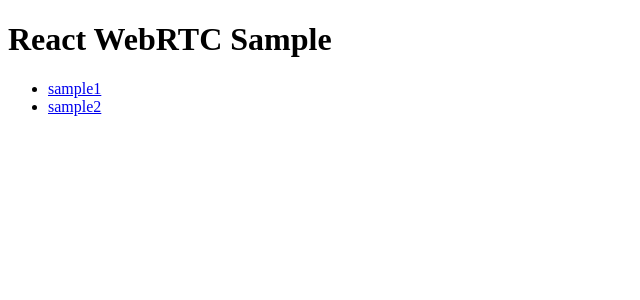
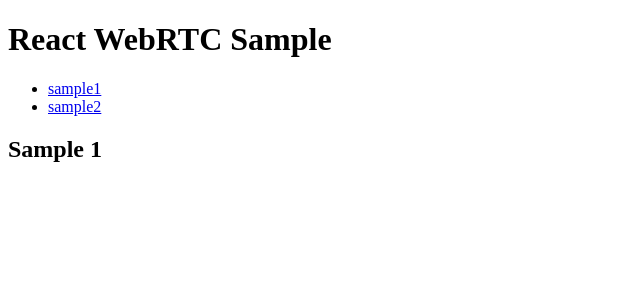
Before and after one commit to macinjoke/react-webrtc-sample, a React app: page /sample1 in a window 1280 px wide. Shown: the top 300 px of the page, without its empty margins (0-640 px from the left). Built offline with nearby package versions, Linux system fonts and the light colour scheme; no server answers; the HTML template or start-up script is replaced by a standard one.

Commit message:
add title

```diff
--- a/src/components/pages/Sample1.tsx
+++ b/src/components/pages/Sample1.tsx
@@ -28,6 +28,7 @@ class Sample1 extends React.Component {
   public render() {
     return (
       <div>
+        <h2>Sample 1</h2>
         <video ref={this.videoRef} autoPlay playsInline />
       </div>
     )
```
